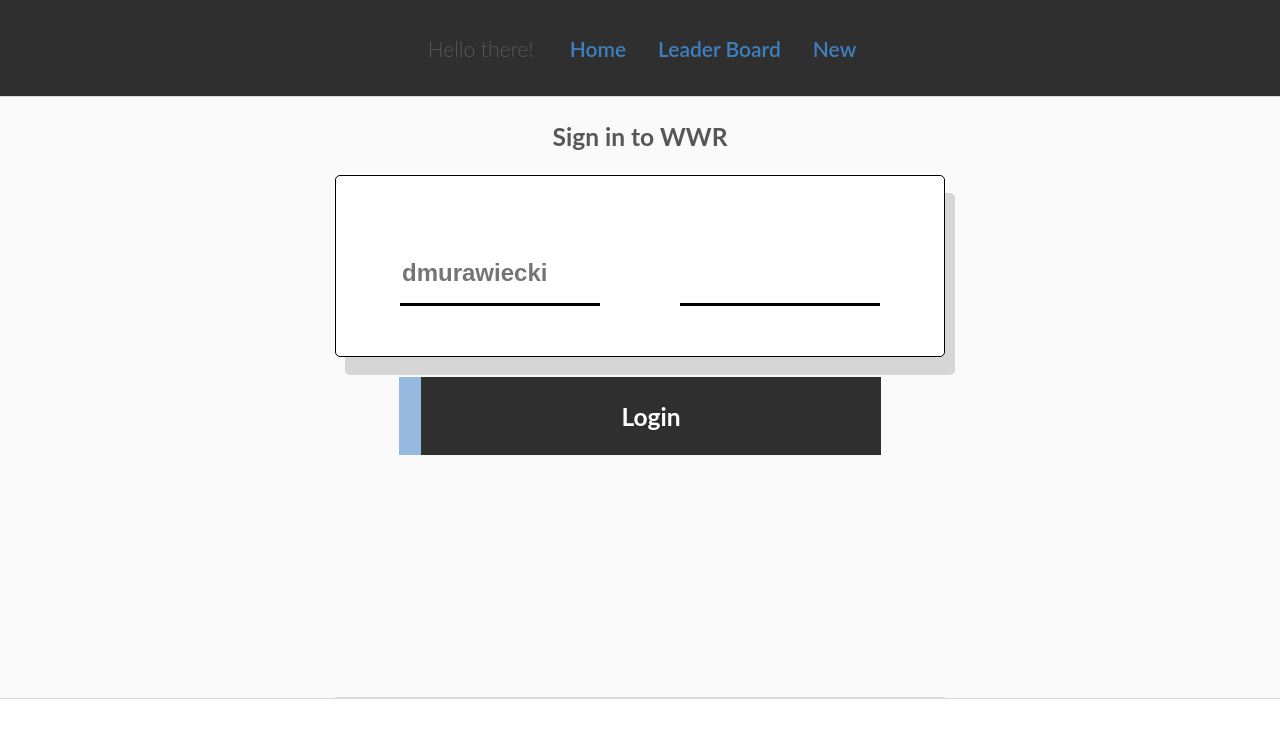
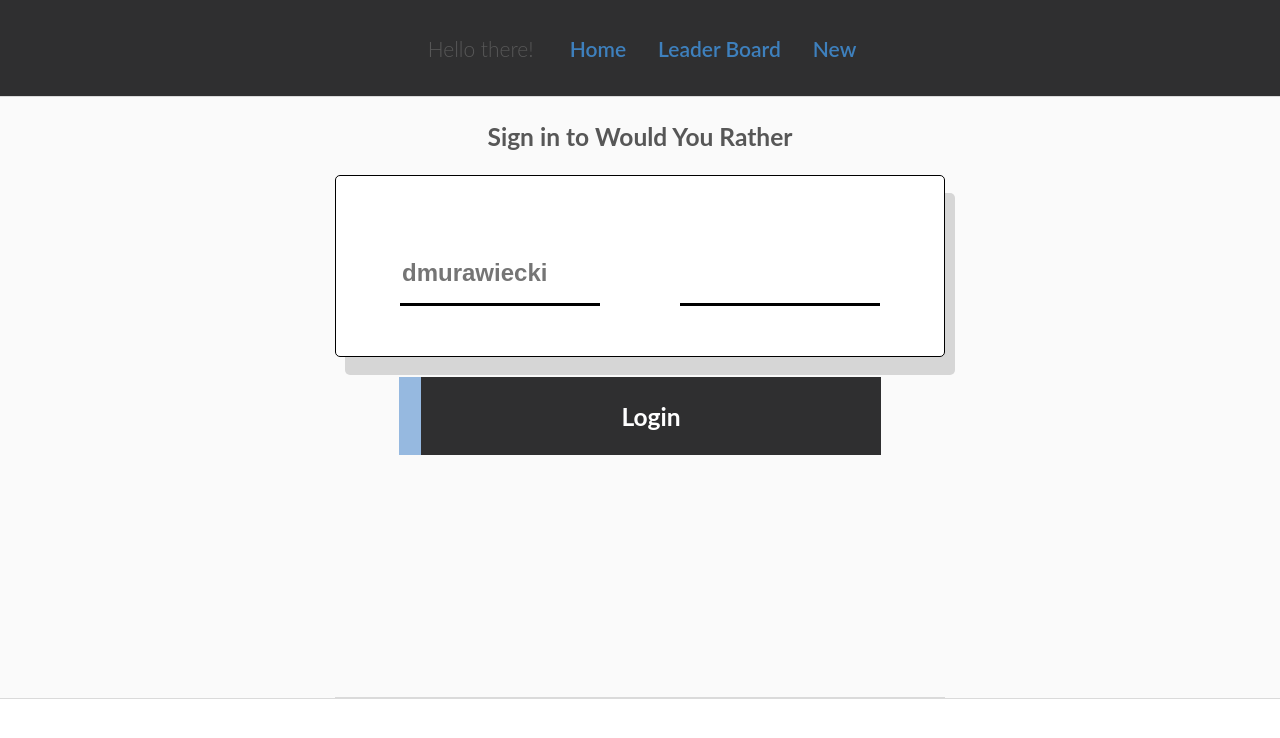
Before and after one commit to sonorone/reactnd-would-you-rather, a React (Create React App) app: page /questions/6ni6ok3ym7mf1p33lnez in a window 1280 px wide. Shown: the top 738 px of the page. Built offline with nearby package versions, Linux system fonts and the light colour scheme.

Commit message:
Signin title change

```diff
--- a/src/components/Login.js
+++ b/src/components/Login.js
@@ -19,7 +19,7 @@ class Login extends React.Component {
     const { login, password } = this.state;
     return (
       <form className='App-header'>
-        <Message text='Sign in to WWR' />
+        <Message text='Sign in to Would You Rather' />
         <TwoRowsInputForm optionOne={login} optionTwo={password} />
         <Button text='Login' handleClick={this.handleLogin} />
       </form>
```
